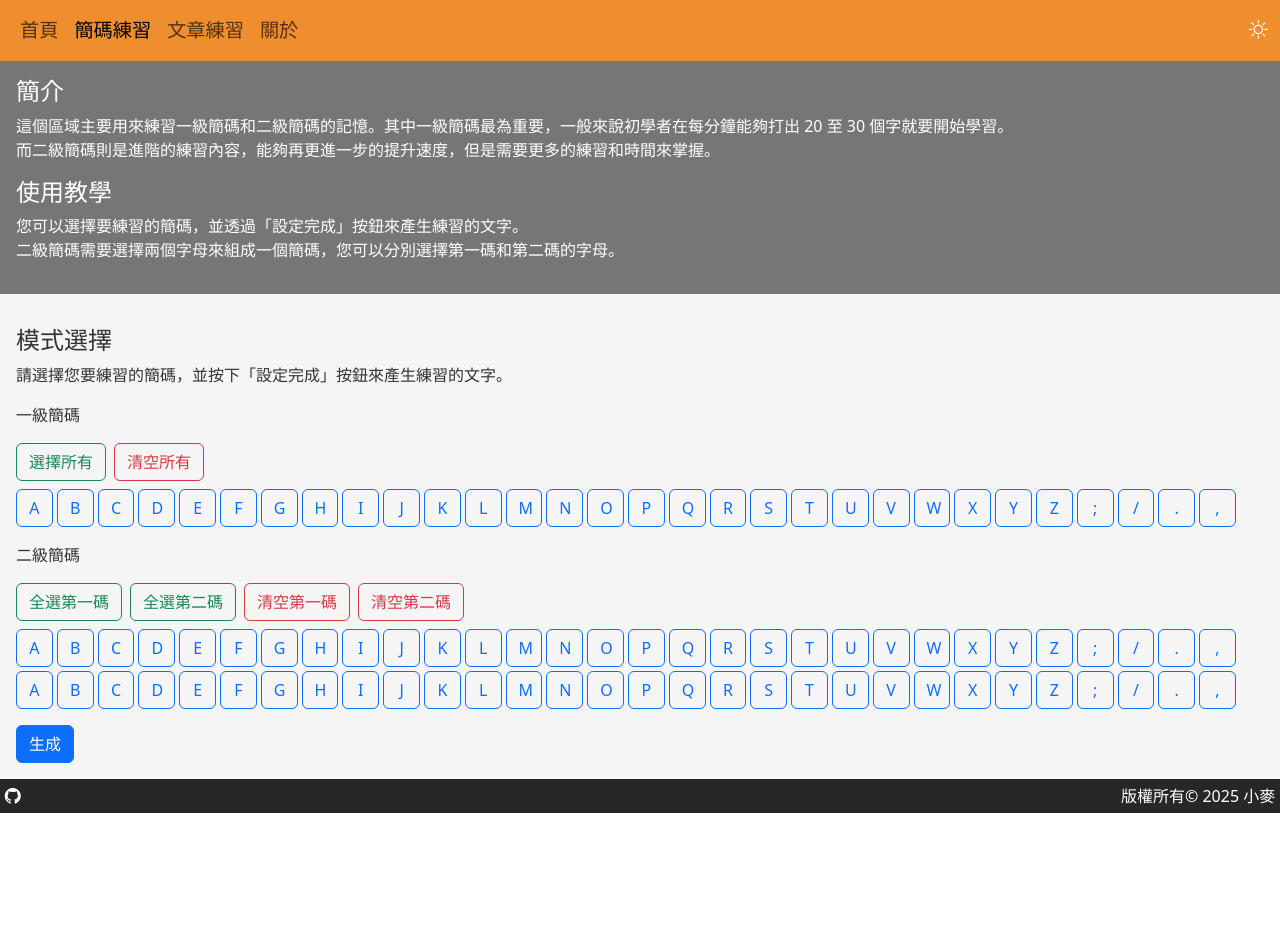
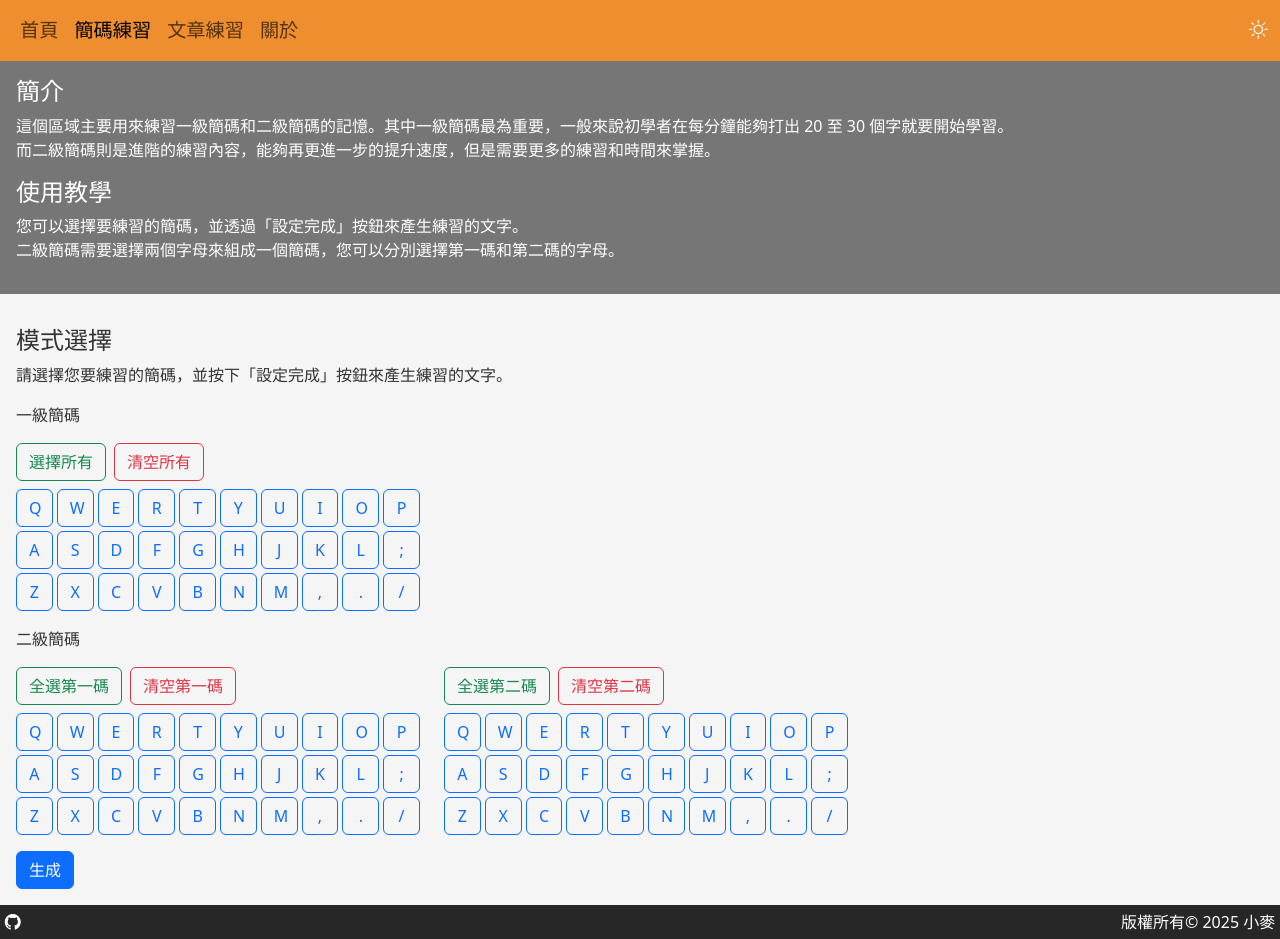
Before and after one commit to WorldOfWheat/array30-practice-tool, a Next.js app: page /wordPractice in a window 1280 px wide. Before the commit the page ends 813 px from the top, so only its background shows below. Built offline with nearby package versions, Linux system fonts and the light colour scheme.

Commit message:
feat: Refactor ModeSelectionButtonGroup layout and update character selection logic

```diff
--- a/src/pages/wordPractice.tsx
+++ b/src/pages/wordPractice.tsx
@@ -57,6 +57,7 @@ function ModeSelectionButton({
   )
 }
 
+
 function ModeSelectionButtonGroup({
   selectedCharacters,
   setSelectedCharacters
@@ -65,17 +66,39 @@ function ModeSelectionButtonGroup({
   setSelectedCharacters: (chars: string[]) => void;
 }
 ) {
-  const keys = 'ABCDEFGHIJKLMNOPQRSTUVWXYZ;/.,';
+  const firstRow = 'QWERTYUIOP';
+  const secondRow = 'ASDFGHJKL;';
+  const thirdRow = 'ZXCVBNM,./';
 
   return (
-    <div className="d-flex flex-wrap gap-1">
-      {keys.split('').map((key, i) => (
+    <div className="d-flex gap-1 flex-column">
+      <div className="d-flex gap-1">
+        {firstRow.split('').map((key, i) => (
           <ModeSelectionButton
             key={i}
             character={key}
             selectedCharacters={selectedCharacters}
             setSelectedCharacters={setSelectedCharacters} />
         ))}
+      </div>
+      <div className="d-flex gap-1">
+        {secondRow.split('').map((key, i) => (
+          <ModeSelectionButton
+            key={i}
+            character={key}
+            selectedCharacters={selectedCharacters}
+            setSelectedCharacters={setSelectedCharacters} />
+        ))}
+      </div>
+      <div className="d-flex gap-1">
+        {thirdRow.split('').map((key, i) => (
+          <ModeSelectionButton
+            key={i}
+            character={key}
+            selectedCharacters={selectedCharacters}
+            setSelectedCharacters={setSelectedCharacters} />
+        ))}
+      </div>
     </div>
   )
 }
@@ -127,7 +150,8 @@ function ModeSelect({
   }, [])
 
   function handleSelectAll(setCharacters: (chars: string[]) => void) {
-    setCharacters(Array.from({ length: 26 }, (_, i) => String.fromCharCode(65 + i)));
+    const characters = 'QWERTYUIOPASDFGHJKL;ZXCVBNM,./';
+    setCharacters(characters.split(''));
   }
 
   function shuffleArray<T>(array: T[]): T[] {
@@ -179,32 +203,38 @@ function ModeSelect({
         </div>
         <div className={`${styles['mode-select-section']} mt-3`}>
           <p>二級簡碼</p>
-          <div className={`d-flex align-items-center mb-2 gap-2`}>
-            <button className="btn btn-outline-success" onClick={() => handleSelectAll(setSecondLevelFirstSelectedCharacters)}>
+          <div className={`d-flex mb-2 gap-4`}>
+            <div>
+              <button className="btn btn-outline-success me-2" onClick={() => handleSelectAll(setSecondLevelFirstSelectedCharacters)}>
                 全選第一碼
-            </button>
-            <button className="btn btn-outline-success" onClick={() => handleSelectAll(setSecondLevelSecondSelectedCharacters)}>
-              全選第二碼
               </button>
               <button className="btn btn-outline-danger" onClick={() => setSecondLevelFirstSelectedCharacters([])}>
                 清空第一碼
               </button>
-            <button className="btn btn-outline-danger" onClick={() => setSecondLevelSecondSelectedCharacters([])}>
-              清空第二碼
-            </button>
-          </div>
-          <div className="d-flex gap-1 flex-column">
+              <div className="mt-2">
                 <ModeSelectionButtonGroup
                   selectedCharacters={secondLevelFirstSelectedCharacters}
                   setSelectedCharacters={setSecondLevelFirstSelectedCharacters}
                 />
+              </div>
+            </div>
+            <div>
+              <button className="btn btn-outline-success me-2" onClick={() => handleSelectAll(setSecondLevelSecondSelectedCharacters)}>
+                全選第二碼
+              </button>
+              <button className="btn btn-outline-danger" onClick={() => setSecondLevelSecondSelectedCharacters([])}>
+                清空第二碼
+              </button>
+              <div className="mt-2">
                 <ModeSelectionButtonGroup
                   selectedCharacters={secondLevelSecondSelectedCharacters}
                   setSelectedCharacters={setSecondLevelSecondSelectedCharacters}
                 />
               </div>
             </div>
-        <button className="btn btn-primary mt-3" onClick={() => {
+          </div>
+        </div>
+        <button className="btn btn-primary mt-2" onClick={() => {
           const article = generateArticle();
           setArticle(article);
         }}>生成</button>
```
Lines whose indentation alone changed are shown as unchanged.
